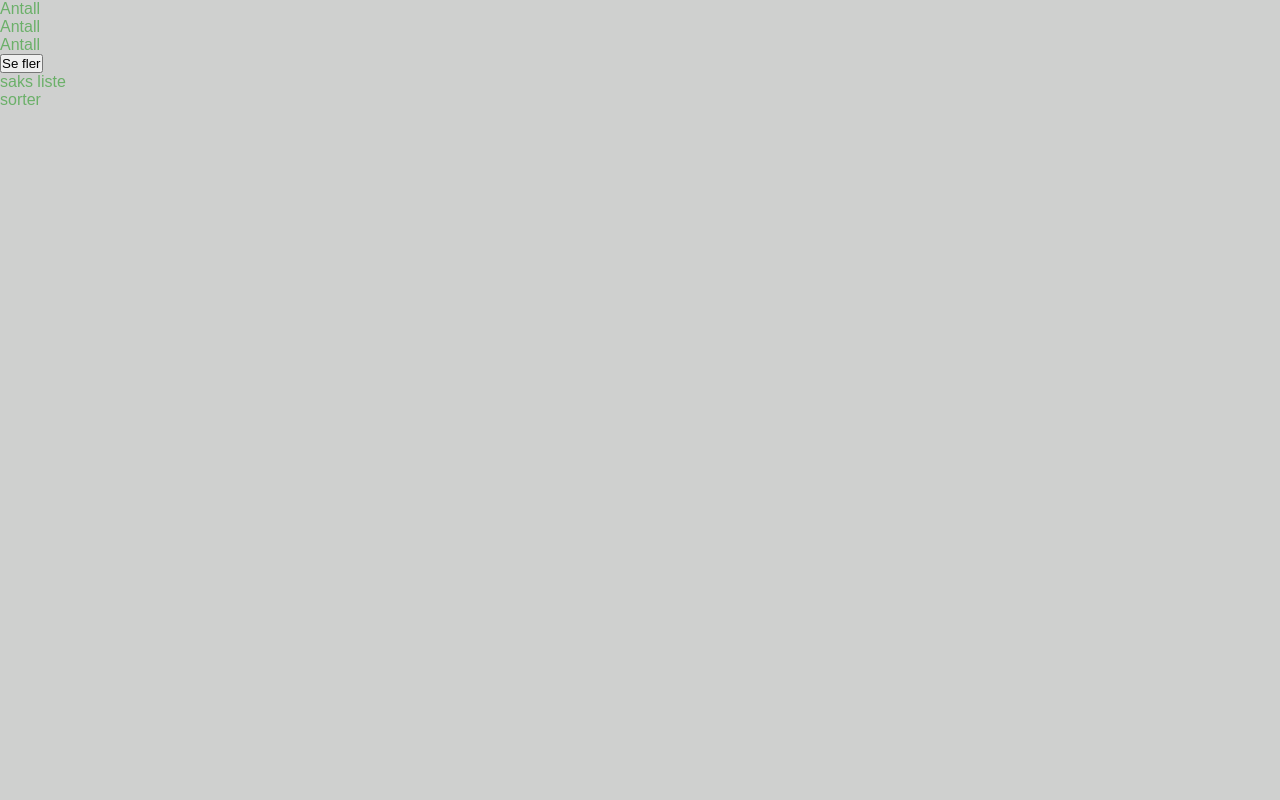
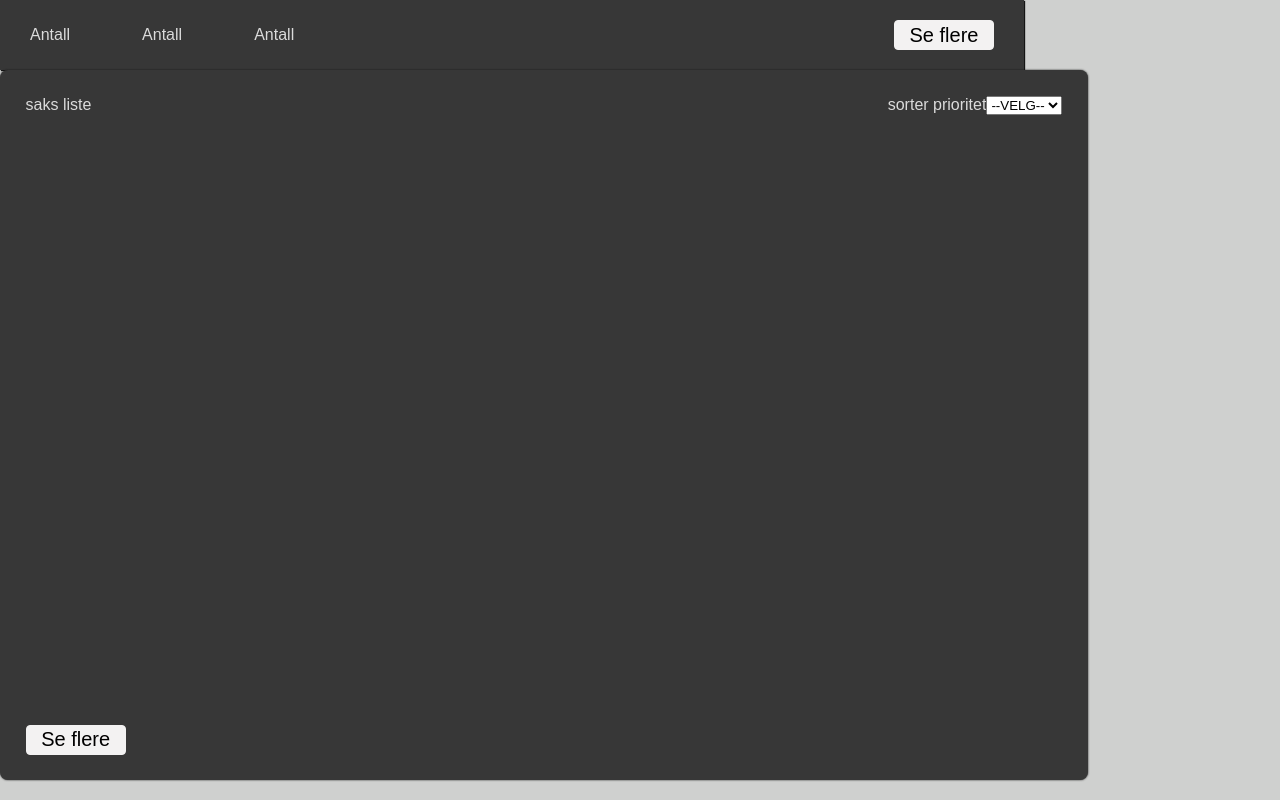
Before and after one commit to LeahJKH/tindervik_eiendom, a Next.js app in the folder prosjekt/frontend/: page /dashboard in a window 1280 px wide. Built offline with nearby package versions, Linux system fonts and the light colour scheme.

Commit message:
design for dashboard

```diff
--- a/prosjekt/frontend/src/app/components/DiftsComponents/CaseList/CaseListMain/CaseListMain.js
+++ b/prosjekt/frontend/src/app/components/DiftsComponents/CaseList/CaseListMain/CaseListMain.js
@@ -1,22 +1,25 @@
+import style from './CaseListMain.module.css'
 export default function CaseListMain() {
     return (
         <>
-        <main>
-            <section>
+        <main className={style.Main}>
+            <section className={style.CaseOptionsCont}>
                 <p>saks liste</p>
 
                 <label>
-                    sorter
-                    <selection>
-                        <option></option>
-                        <option></option>
-                        <option></option>
-                    </selection>
+                    sorter prioritet
+                    <select className={style.SelectCase}>
+                        <option>--VELG--</option>
+                        <option>Lav</option>
+                        <option>middels</option>
+                        <option>kritisk</option>
+                    </select>
                 </label>
             </section>
-            <section>
+            <section className={style.CaseVeiw}>
 
             </section>
+            <button className={style.Fler}>Se flere</button>
         </main>
         </>
     )
--- /dev/null
+++ b/prosjekt/frontend/src/app/components/DiftsComponents/CaseList/CaseListMain/CaseListMain.module.css
@@ -0,0 +1,35 @@
+.Main {
+width: 85%;
+background-color: var(--sub-col-two);
+color: var(--Text-opisite);
+padding: 2%;
+border-radius: 8px;
+box-shadow: 0 0 2px var(--shadow);
+}
+.CaseOptionsCont {
+display: flex;
+flex-direction: row;
+justify-content: space-between;
+}
+.SelectCase {
+
+}
+.CaseVeiw {
+width: 100%;
+height: 70vh;
+margin: 25px auto;
+overflow-y: scroll;
+}
+.Fler {
+    width: 100px;
+    height: 30px;
+    font-size: 20px;
+    border: 1px solid var(--sub-col);
+    background-color: var(--sub-col);
+    border-radius: 4px;
+    cursor: pointer;
+}
+.Fler:hover {
+background-color: transparent;
+color:var(--Text-opisite);
+}
--- a/prosjekt/frontend/src/app/components/DiftsComponents/Statistics/StatHeader/StatHeader.js
+++ b/prosjekt/frontend/src/app/components/DiftsComponents/Statistics/StatHeader/StatHeader.js
@@ -1,21 +1,22 @@
+import style from './StatHeader.module.css'
 export default function StatHeader() {
     return (
         <>
-        <header>
-            <section>
-                <div>
+        <header className={style.Header}>
+            <section className={style.GraphMenu}>
+                <div className={style.GraphCont}>
                     <p>Antall</p>
                 </div>
 
-                <div>
+                <div className={style.GraphCont}>
                     <p>Antall</p>
                 </div>
 
-                <div>
+                <div className={style.GraphCont}>
                     <p>Antall</p>
                 </div>
             </section>
-            <button>Se fler</button>
+            <button className={style.moreBtn}>Se flere</button>
         </header>
         </>
     )
--- /dev/null
+++ b/prosjekt/frontend/src/app/components/DiftsComponents/Statistics/StatHeader/StatHeader.module.css
@@ -0,0 +1,33 @@
+.Header {
+width: 80%;
+display: flex;
+height: 40%;
+background-color: var(--sub-col-two);
+color: var(--Text-opisite);
+padding: 20px 30px;
+box-shadow: 1px 1px 1px var(--shadow);
+justify-content: space-between;
+}
+.GraphMenu {
+display: flex;
+justify-content: space-between;
+align-items: center;
+gap: 60%;
+}
+.GraphCont {
+display: flex;
+flex-direction: column;
+}
+.moreBtn {
+    width: 100px;
+    height: 30px;
+    font-size: 20px;
+    border: 1px solid var(--sub-col);
+    background-color: var(--sub-col);
+    border-radius: 4px;
+    cursor: pointer;
+}
+.moreBtn:hover {
+background-color: transparent;
+color:var(--Text-opisite);
+}
--- a/prosjekt/frontend/src/app/globals.css
+++ b/prosjekt/frontend/src/app/globals.css
@@ -2,8 +2,10 @@
   --background: #cfd0cf;
   --foreground: #6bb069;
   --Text: #131313;
+  --Text-opisite: #dbdbdb;
   --sub-col:  #f3f2f2;
   --shadow: #141414;
+  --sub-col-two: #373737;
 }
 
 @media (prefers-color-scheme: dark) {
@@ -13,6 +15,8 @@
     --Text: #3a3a3a;
     --sub-col: #cfd0cf;
     --shadow: #cbcbcb;
+    --sub-col-two: #373737;
+
   }
 }
 
```
